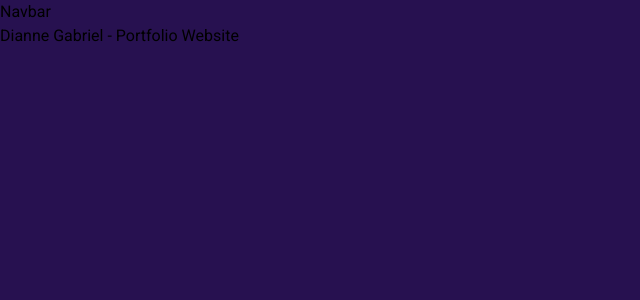
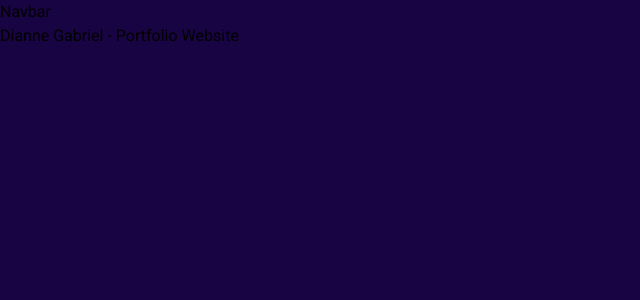
Before and after one commit to diannegabriel/website, a Next.js app: page / in a window 1280 px wide. Shown: the top 300 px of the page, without its empty margins (0-640 px from the left). Built offline with nearby package versions, Linux system fonts and the light colour scheme.

Commit message:
Change bg color

```diff
--- a/tailwind.config.js
+++ b/tailwind.config.js
@@ -35,7 +35,7 @@ module.exports = {
         navbarShadow: "0 10px 30px -10px rgba(2, 12, 27, 0.7)"
       },
       colors: {
-        bodyBgColor: "#271150",
+        bodyBgColor: "#180443",
         textAccent: "#EC8D00",
         textLight: "F9F4FF",
         textDark: "D7D0E0",
```
